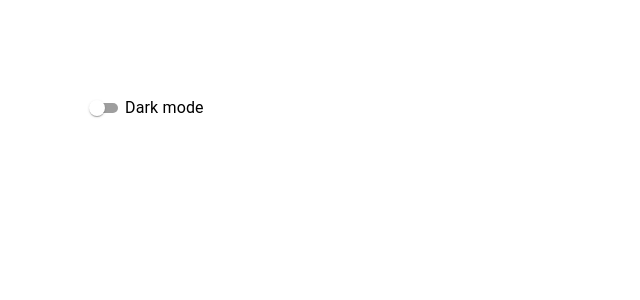
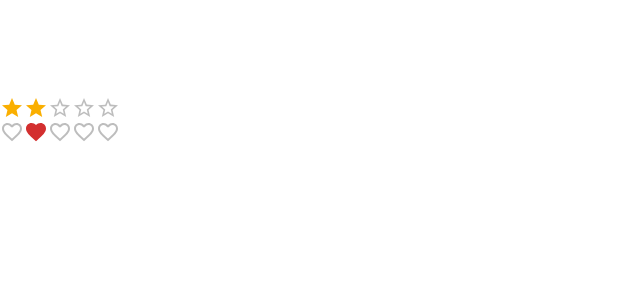
Before and after one commit to fhabhishektiwari/react-mui-learning, a React (Create React App) app: page / in a window 1280 px wide. Shown: the top 300 px of the page, without its empty margins (0-640 px from the left). Built offline with nearby package versions, Linux system fonts and the light colour scheme.

Commit message:
added MuiRating

```diff
--- a/src/App.tsx
+++ b/src/App.tsx
@@ -1,13 +1,13 @@
 import React from 'react';
 import './App.css';
-import { MuiSwitch } from './components/MuiSwitch';
+import { MuiRating } from './components/MuiRating';
 
 
 
 function App() {
   return (
     <>
-      <MuiSwitch/>
+      <MuiRating/>
 
 
     </>
--- /dev/null
+++ b/src/components/MuiRating.tsx
@@ -0,0 +1,18 @@
+import React,{useState} from 'react'
+import {Stack,Rating} from '@mui/material'
+import FavoriteIcon from '@mui/icons-material/Favorite';
+import FavoriteBorderIcon from '@mui/icons-material/FavoriteBorder';
+
+export const MuiRating = () => {
+    const [rating,setRating]=useState<number|null>(2)
+    console.log({rating})
+    const handleChange=(_event:React.ChangeEvent<{}>,newValue: number|null)=>{
+        setRating(newValue)
+    }
+  return (
+    <Stack marginTop={12}>
+        <Rating value={rating} onChange={handleChange} precision={0.5} />
+        <Rating value={rating} onChange={handleChange} precision={0.5} icon={<FavoriteIcon fontSize='inherit' color='error'/>} emptyIcon={<FavoriteBorderIcon fontSize='inherit'/>} readOnly highlightSelectedOnly/>
+    </Stack>
+  )
+}
```
